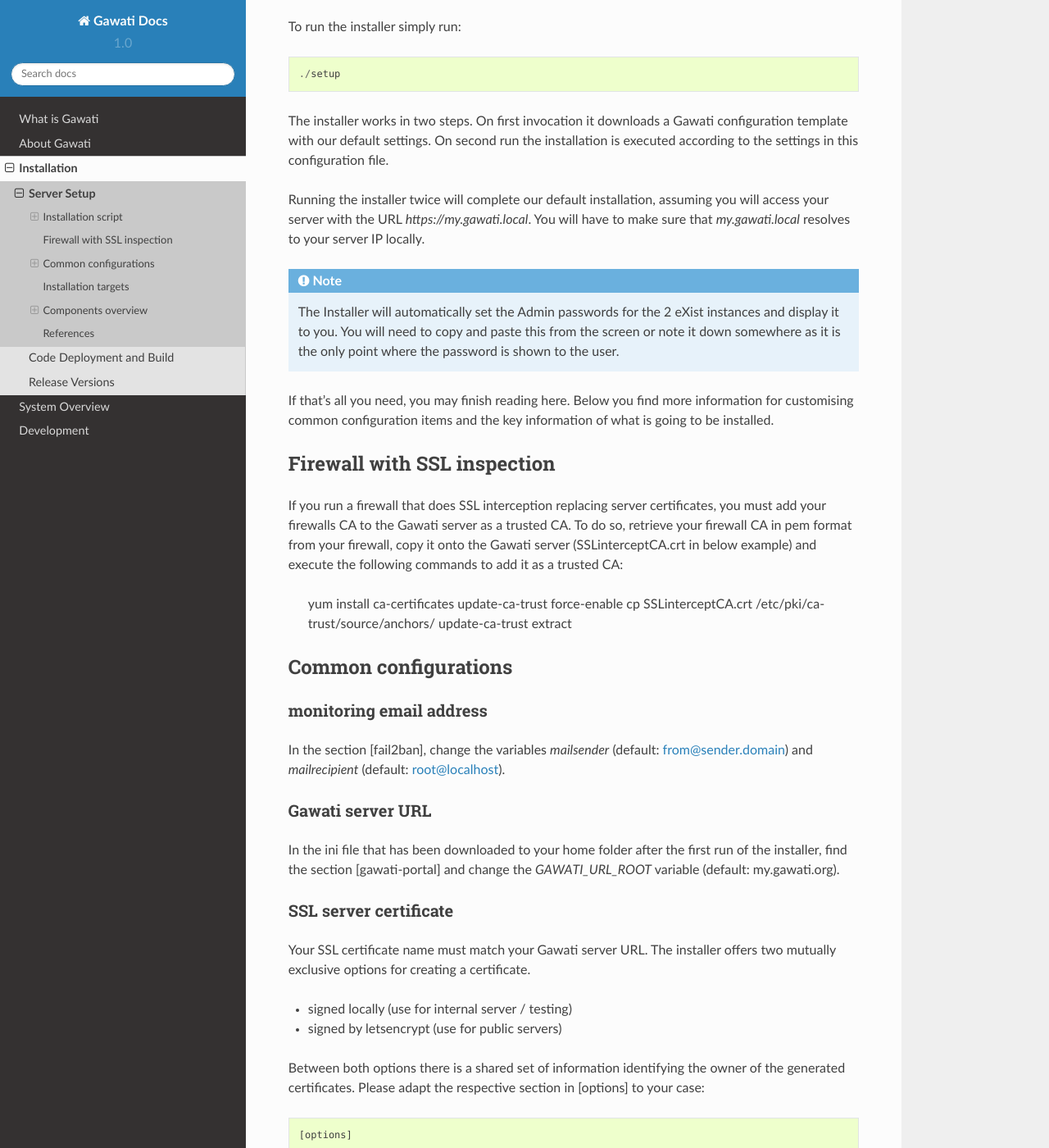
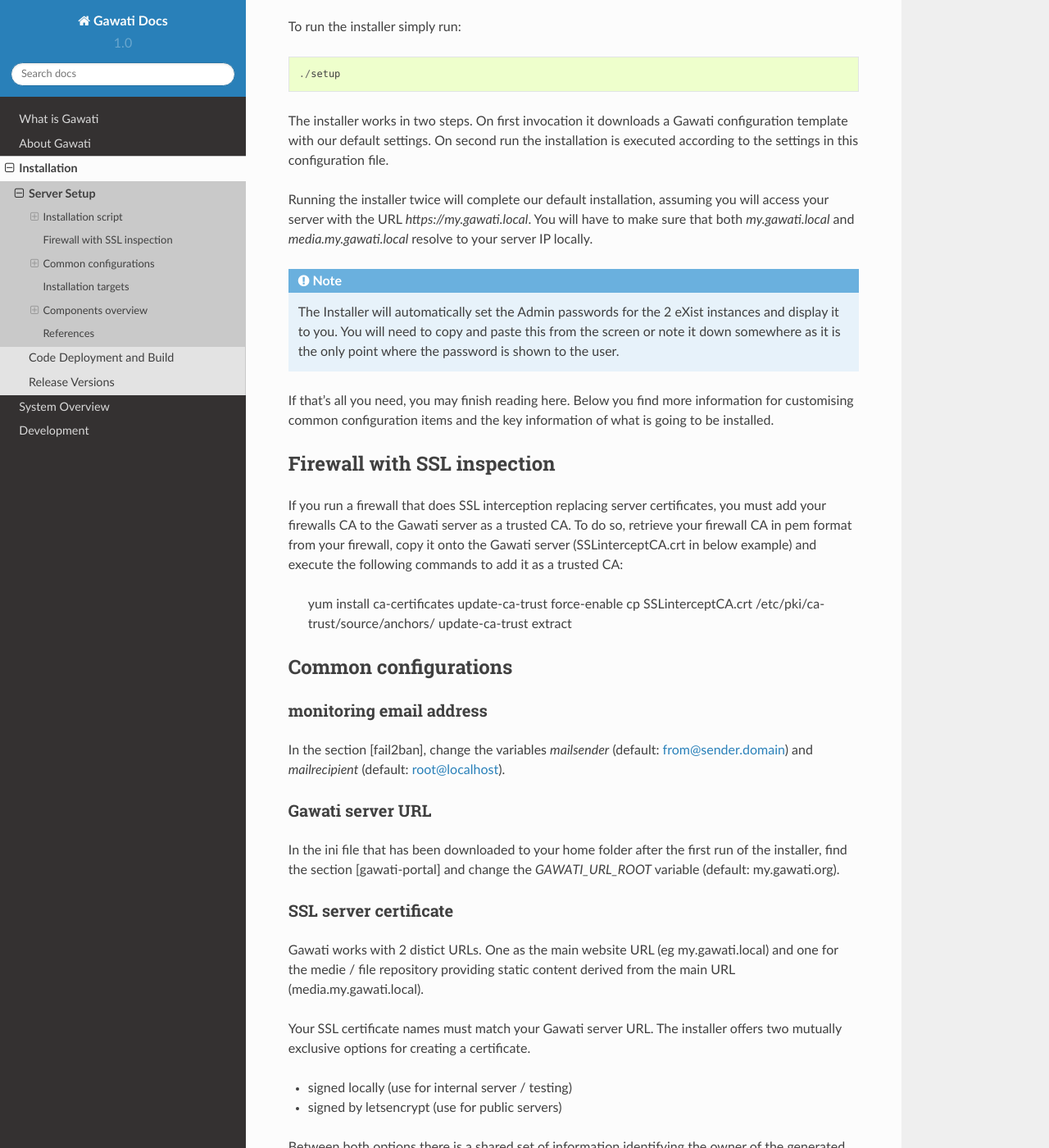
Before and after one commit to gawati/gawati-docs, a Sphinx documentation site: the page built from docs/source/setup/setup-essentials.rst, in a window 1280 px wide and 1400 px high, scrolled down 1173 px. Shown: the whole window at 82% size. Built offline with Sphinx 7.4.7 and the Read the Docs theme 2.0.0, drawn with Linux system fonts in a browser that asks for light colours; some of the changed text lies outside the part shown.

Commit message:
Add media.URL

```diff
--- a/docs/source/setup/setup-essentials.rst
+++ b/docs/source/setup/setup-essentials.rst
@@ -41,7 +41,8 @@ installation is executed according to the settings in this configuration file.
 
 Running the installer twice will complete our default installation, assuming you
 will access your server with the URL *https://my.gawati.local*. You will have to
-make sure that *my.gawati.local* resolves to your server IP locally.
+make sure that both *my.gawati.local* and *media.my.gawati.local* resolve to your
+server IP locally.
 
 .. note::
    The Installer will automatically set the Admin passwords for the 2 eXist instances
@@ -84,7 +85,11 @@ of the installer, find the section [gawati-portal] and change the
 SSL server certificate
 =======================
 
-Your SSL certificate name must match your Gawati server URL. The installer offers
+Gawati works with 2 distict URLs. One as the main website URL (eg my.gawati.local)
+and one for the medie / file repository providing static content derived from the
+main URL (media.my.gawati.local).
+
+Your SSL certificate names must match your Gawati server URL. The installer offers
 two mutually exclusive options for creating a certificate.
 
 - signed locally (use for internal server / testing)
@@ -107,7 +112,8 @@ locally signed certificate
 Creating such a certificate can be done without any external dependencies. It's
 meant for running internal or testing servers.
 In section [acme] make sure to configure *type=disabled*. In section [localcerts]
-set *type=install* and set variable *certs* identical to your *GAWATI_URL_ROOT*.
+set *type=install* and set variable *certs* identical to your *GAWATI_URL_ROOT*
+and add a whitespace followed by the equivalent of media.*GAWATI_URL_ROOT*.
 
 `letsencrypt`_ signed certificate
 ---------------------------------
@@ -118,7 +124,8 @@ If those conditions are met and you intend to make your server publicly availabl
 this is the preferred option.
 
 In section [localcerts] make sure to configure *type=disabled*. In section [acme]
-set *type=install* and set variable *certs* identical to your *GAWATI_URL_ROOT*.
+set *type=install* and set variable *certs* identical to your *GAWATI_URL_ROOT*
+and add a whitespace followed by the equivalent of media.*GAWATI_URL_ROOT*.
 
 builduser
 =========
```
